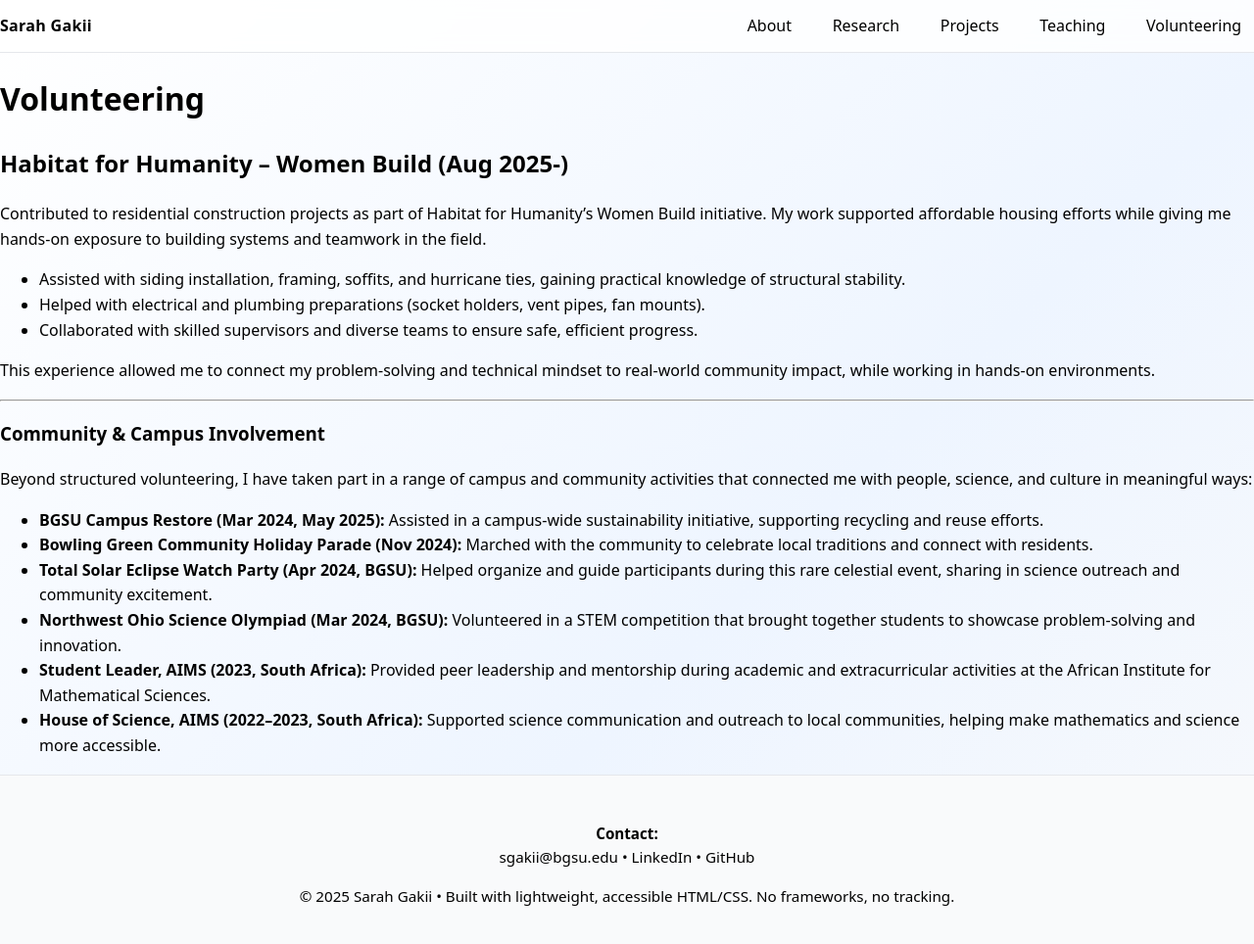
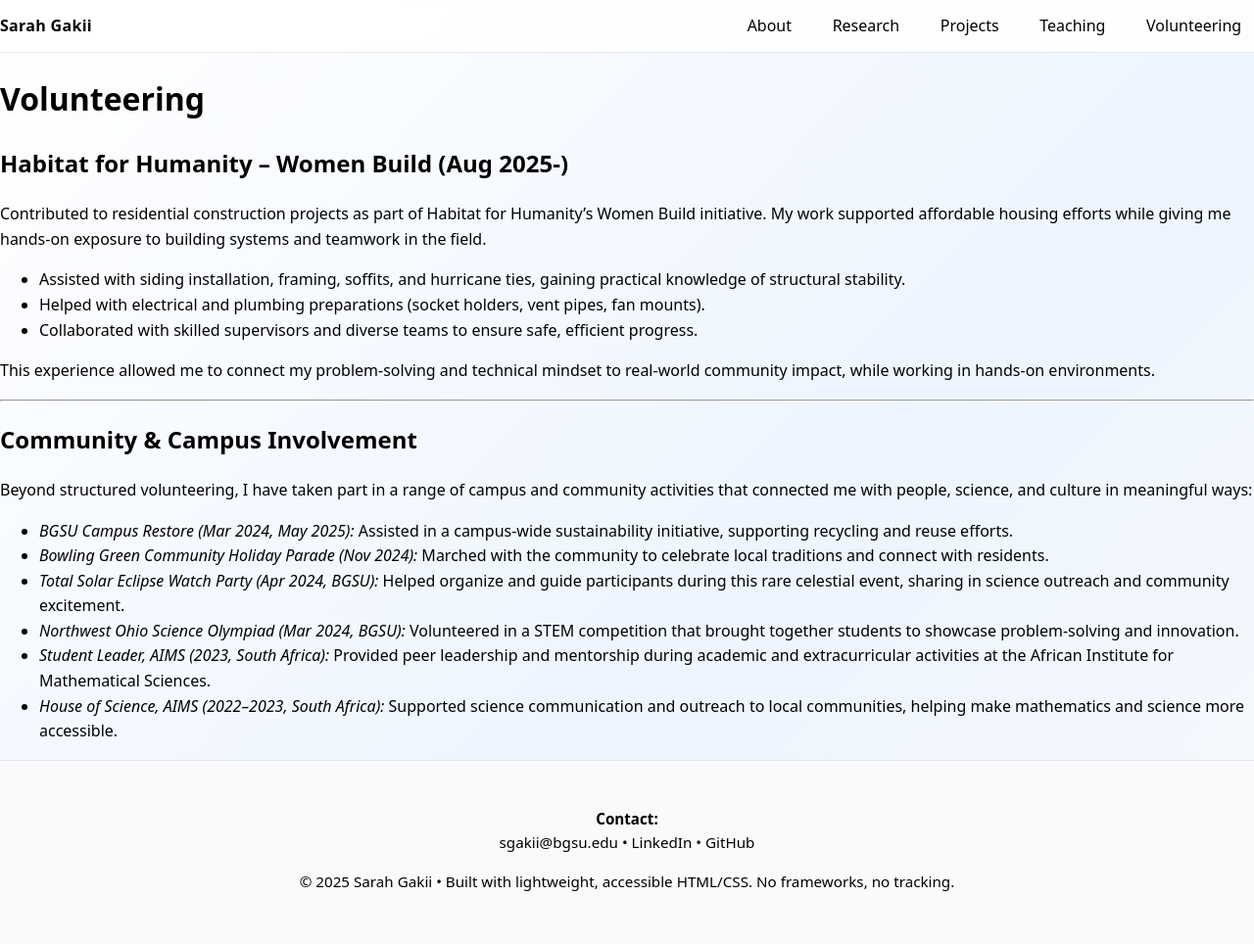
Before and after one commit to SARAH-GAKII/sarah-gakii.github.io, a Jekyll site: the page built from volunteering.md, in a window 1280 px wide and 991 px high. Shown: the top 964 px of the window at 98% size. Built offline with Jekyll 4.4.1, drawn with Linux system fonts in a browser that asks for light colours.

```diff
--- a/volunteering.md
+++ b/volunteering.md
@@ -17,13 +17,13 @@ This experience allowed me to connect my problem-solving and technical mindset t
 
 ---
 
-### Community & Campus Involvement
+## Community & Campus Involvement
 
 Beyond structured volunteering, I have taken part in a range of campus and community activities that connected me with people, science, and culture in meaningful ways:
 
-- **BGSU Campus Restore (Mar 2024, May 2025):** Assisted in a campus-wide sustainability initiative, supporting recycling and reuse efforts.
-- **Bowling Green Community Holiday Parade (Nov 2024):** Marched with the community to celebrate local traditions and connect with residents.
-- **Total Solar Eclipse Watch Party (Apr 2024, BGSU):** Helped organize and guide participants during this rare celestial event, sharing in science outreach and community excitement.
-- **Northwest Ohio Science Olympiad (Mar 2024, BGSU):** Volunteered in a STEM competition that brought together students to showcase problem-solving and innovation.
-- **Student Leader, AIMS (2023, South Africa):** Provided peer leadership and mentorship during academic and extracurricular activities at the African Institute for Mathematical Sciences.
-- **House of Science, AIMS (2022–2023, South Africa):** Supported science communication and outreach to local communities, helping make mathematics and science more accessible.
+- *BGSU Campus Restore (Mar 2024, May 2025):* Assisted in a campus-wide sustainability initiative, supporting recycling and reuse efforts.
+- *Bowling Green Community Holiday Parade (Nov 2024):* Marched with the community to celebrate local traditions and connect with residents.
+- *Total Solar Eclipse Watch Party (Apr 2024, BGSU):* Helped organize and guide participants during this rare celestial event, sharing in science outreach and community excitement.
+- *Northwest Ohio Science Olympiad (Mar 2024, BGSU):* Volunteered in a STEM competition that brought together students to showcase problem-solving and innovation.
+- *Student Leader, AIMS (2023, South Africa):* Provided peer leadership and mentorship during academic and extracurricular activities at the African Institute for Mathematical Sciences.
+- *House of Science, AIMS (2022–2023, South Africa):* Supported science communication and outreach to local communities, helping make mathematics and science more accessible.
```
